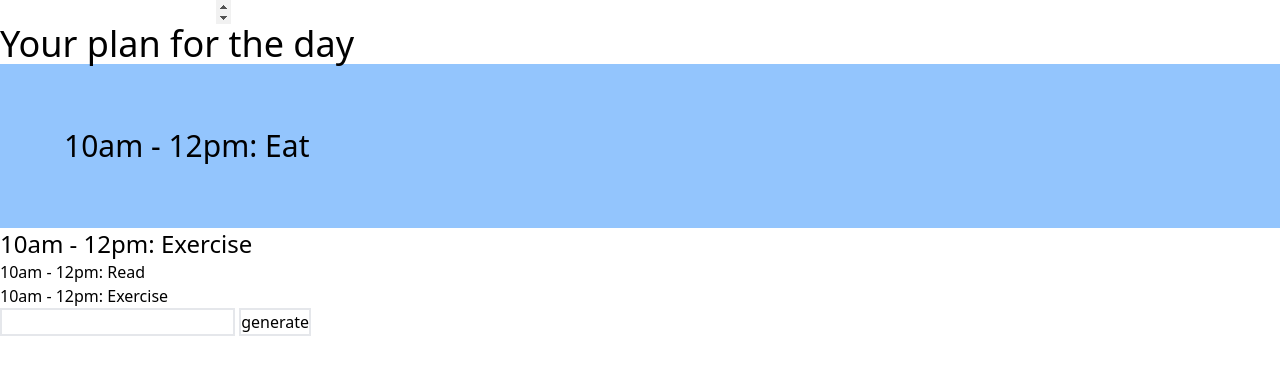
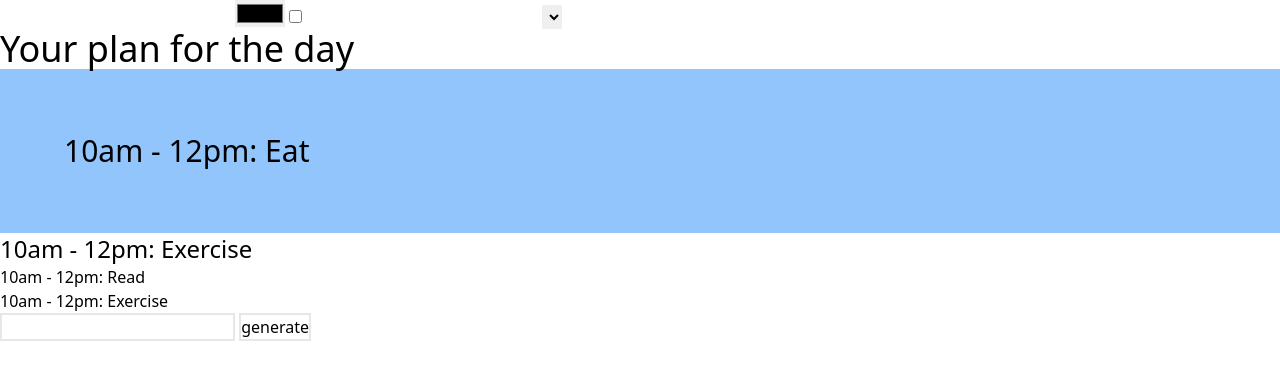
Before and after one commit to msimbo/taskGPT, a website: page index.html in a window 1280 px wide. Drawn offline with Linux system fonts and the light colour scheme.

Commit message:
some more work

```diff
--- a/index.html
+++ b/index.html
@@ -9,6 +9,11 @@
 </head>
 <body>
     <div class="results">
+        <input type="number"> <!--- A SAMPLE .......-->
+        <input type="color"> <!--- A SAMPLE .......-->
+        <input type="checkbox"> <!--- A SAMPLE .......-->
+        <input type="text"> <!--- A SAMPLE .......-->
+        <select name="" id=""></select>
         <input type="number"> <!--- A SAMPLE .......-->
         <!-- @TODO: this will show the results -->
         <h3 class="text-4xl">Your plan for the day</h3>
```
